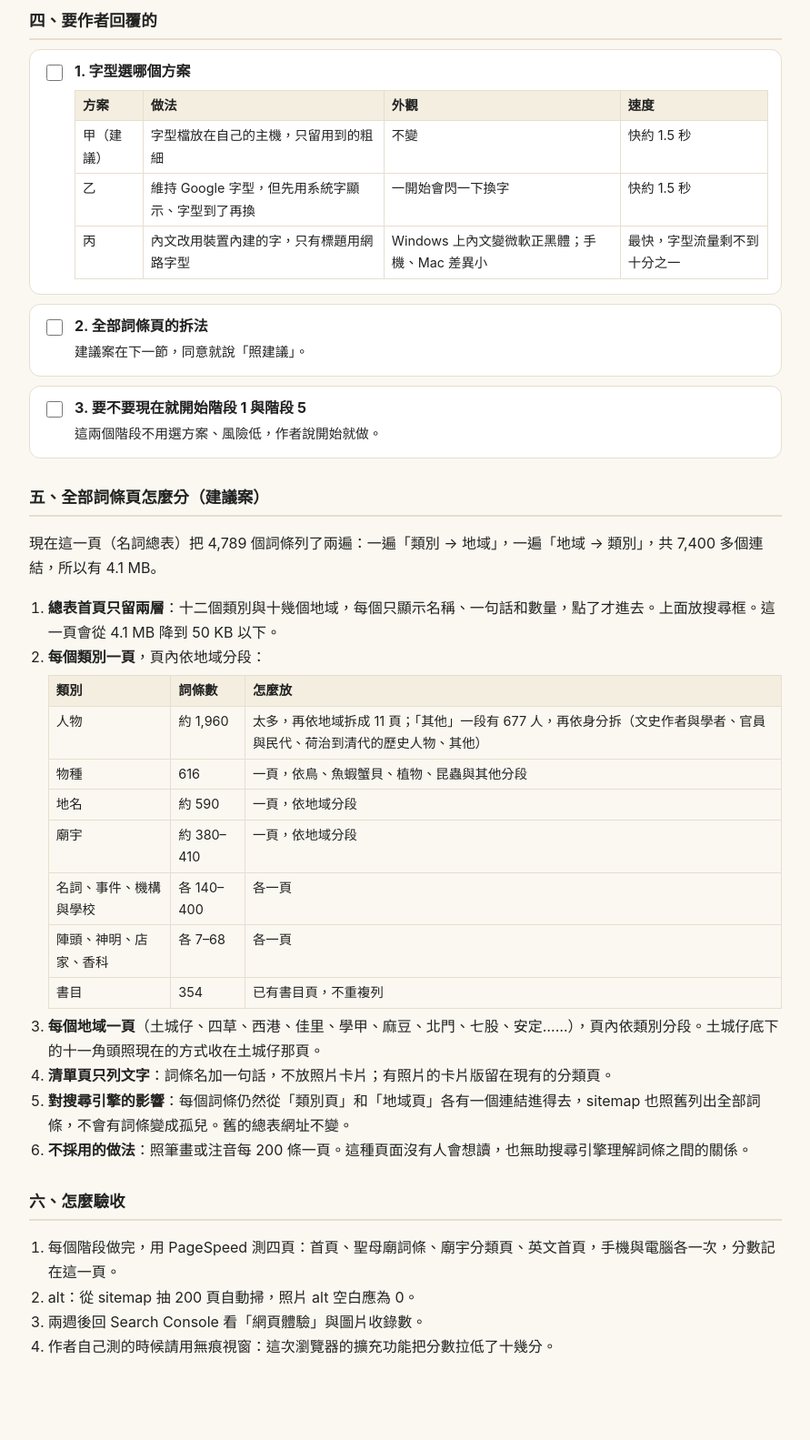
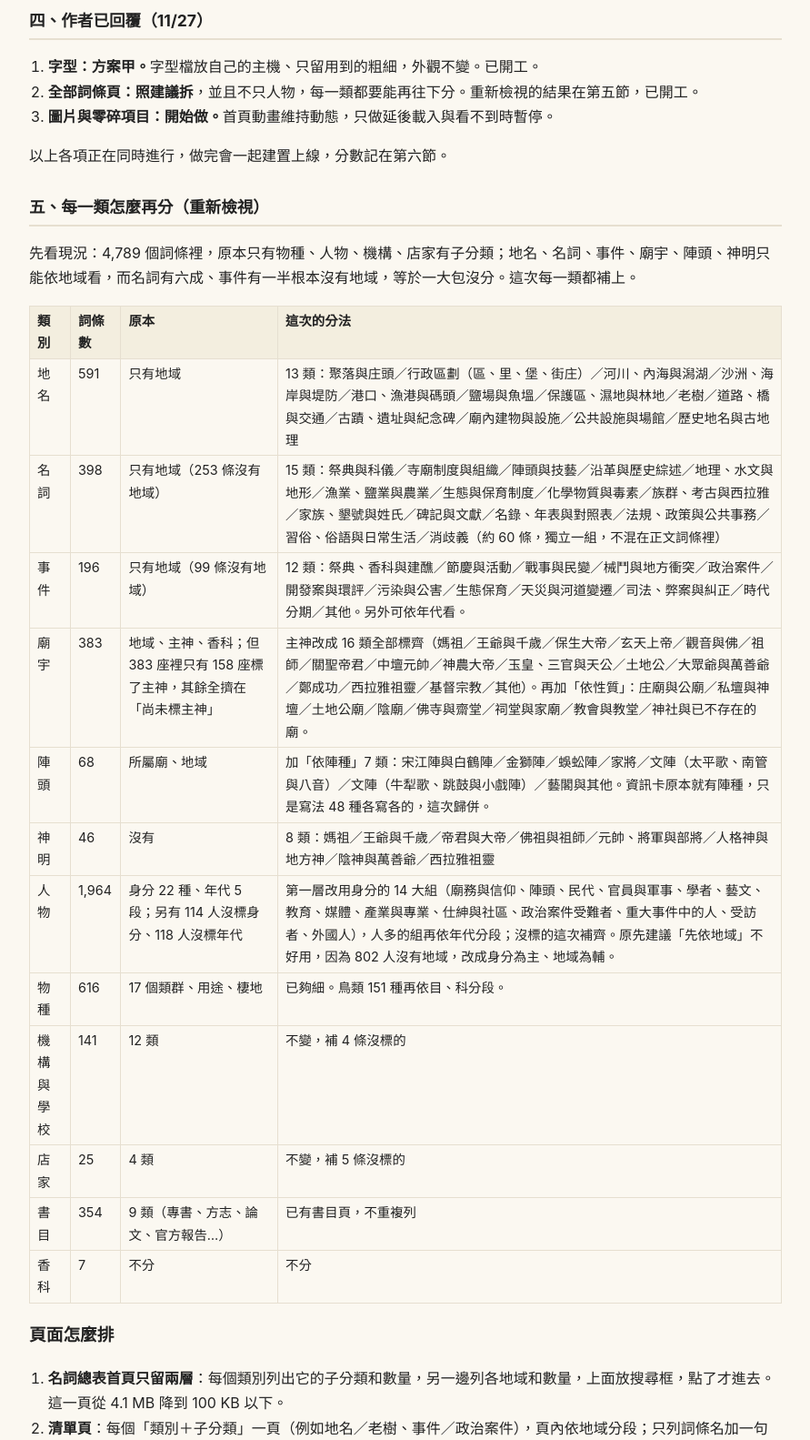
Before and after one commit to ken158ken/tucheng_dev, a plain HTML site: page 網站營運/2026-11-27_SEO與速度改善計畫.html in a window 1280 px wide. Shown: the part 2180-3763 px from the top of the page at 91% size, without its empty margins (194-1085 px from the left). Before the commit the page ends 3706 px from the top, so only its background shows below. Drawn offline with Linux system fonts and the light colour scheme.

Commit message:
交接網頁：作者回覆速度改善三件、各類子分類重新檢視
Co-Authored-By: Claude <noreply@anthropic.com>

```diff
--- a/網站營運/2026-11-27_SEO與速度改善計畫.html
+++ b/網站營運/2026-11-27_SEO與速度改善計畫.html
@@ -83,32 +83,43 @@ nav.jump{position:sticky;top:0;z-index:5;background:var(--bg);padding:8px 0;disp
 <li>導覽列有兩個都叫「內網」的連結，連到不同網址，改名或合併。</li>
 <li>結構化資料（給搜尋引擎看的詞條摘要）抽五種詞條各驗一次；圖片補上圖說、授權、作者，Google 圖片搜尋會顯示授權標示。</li></ol></div></div>
 
-<h2 id="ask">四、要作者回覆的</h2>
-<label class="it"><input type="checkbox" data-k="a1"><div><h3>1. 字型選哪個方案</h3>
-<table><tr><th>方案</th><th>做法</th><th>外觀</th><th>速度</th></tr>
-<tr><td>甲（建議）</td><td>字型檔放在自己的主機，只留用到的粗細</td><td>不變</td><td>快約 1.5 秒</td></tr>
-<tr><td>乙</td><td>維持 Google 字型，但先用系統字顯示、字型到了再換</td><td>一開始會閃一下換字</td><td>快約 1.5 秒</td></tr>
-<tr><td>丙</td><td>內文改用裝置內建的字，只有標題用網路字型</td><td>Windows 上內文變微軟正黑體；手機、Mac 差異小</td><td>最快，字型流量剩不到十分之一</td></tr></table></div></label>
-<label class="it"><input type="checkbox" data-k="a2"><div><h3>2. 全部詞條頁的拆法</h3><p>建議案在下一節，同意就說「照建議」。</p></div></label>
-<label class="it"><input type="checkbox" data-k="a3"><div><h3>3. 要不要現在就開始階段 1 與階段 5</h3><p>這兩個階段不用選方案、風險低，作者說開始就做。</p></div></label>
+<h2 id="ask">四、作者已回覆（11/27）</h2>
+<ol>
+<li><b>字型：方案甲。</b>字型檔放自己的主機、只留用到的粗細，外觀不變。已開工。</li>
+<li><b>全部詞條頁：照建議拆</b>，並且不只人物，每一類都要能再往下分。重新檢視的結果在第五節，已開工。</li>
+<li><b>圖片與零碎項目：開始做。</b>首頁動畫維持動態，只做延後載入與看不到時暫停。</li>
+</ol>
+<p>以上各項正在同時進行，做完會一起建置上線，分數記在第六節。</p>
 
-<h2 id="split">五、全部詞條頁怎麼分（建議案）</h2>
-<p>現在這一頁（名詞總表）把 4,789 個詞條列了兩遍：一遍「類別 → 地域」，一遍「地域 → 類別」，共 7,400 多個連結，所以有 4.1 MB。</p>
+<h2 id="split">五、每一類怎麼再分（重新檢視）</h2>
+<p>先看現況：4,789 個詞條裡，原本只有物種、人物、機構、店家有子分類；地名、名詞、事件、廟宇、陣頭、神明只能依地域看，而名詞有六成、事件有一半根本沒有地域，等於一大包沒分。這次每一類都補上。</p>
+<table><tr><th>類別</th><th>詞條數</th><th>原本</th><th>這次的分法</th></tr>
+<tr><td>地名</td><td>591</td><td>只有地域</td><td>13 類：聚落與庄頭／行政區劃（區、里、堡、街庄）／河川、內海與潟湖／沙洲、海岸與堤防／港口、漁港與碼頭／鹽場與魚塭／保護區、濕地與林地／老樹／道路、橋與交通／古蹟、遺址與紀念碑／廟內建物與設施／公共設施與場館／歷史地名與古地理</td></tr>
+<tr><td>名詞</td><td>398</td><td>只有地域（253 條沒有地域）</td><td>15 類：祭典與科儀／寺廟制度與組織／陣頭與技藝／沿革與歷史綜述／地理、水文與地形／漁業、鹽業與農業／生態與保育制度／化學物質與毒素／族群、考古與西拉雅／家族、墾號與姓氏／碑記與文獻／名錄、年表與對照表／法規、政策與公共事務／習俗、俗語與日常生活／消歧義（約 60 條，獨立一組，不混在正文詞條裡）</td></tr>
+<tr><td>事件</td><td>196</td><td>只有地域（99 條沒有地域）</td><td>12 類：祭典、香科與建醮／節慶與活動／戰事與民變／械鬥與地方衝突／政治案件／開發案與環評／污染與公害／生態保育／天災與河道變遷／司法、弊案與糾正／時代分期／其他。另外可依年代看。</td></tr>
+<tr><td>廟宇</td><td>383</td><td>地域、主神、香科；但 383 座裡只有 158 座標了主神，其餘全擠在「尚未標主神」</td><td>主神改成 16 類全部標齊（媽祖／王爺與千歲／保生大帝／玄天上帝／觀音與佛／祖師／關聖帝君／中壇元帥／神農大帝／玉皇、三官與天公／土地公／大眾爺與萬善爺／鄭成功／西拉雅祖靈／基督宗教／其他）。再加「依性質」：庄廟與公廟／私壇與神壇／土地公廟／陰廟／佛寺與齋堂／祠堂與家廟／教會與教堂／神社與已不存在的廟。</td></tr>
+<tr><td>陣頭</td><td>68</td><td>所屬廟、地域</td><td>加「依陣種」7 類：宋江陣與白鶴陣／金獅陣／蜈蚣陣／家將／文陣（太平歌、南管與八音）／文陣（牛犁歌、跳鼓與小戲陣）／藝閣與其他。資訊卡原本就有陣種，只是寫法 48 種各寫各的，這次歸併。</td></tr>
+<tr><td>神明</td><td>46</td><td>沒有</td><td>8 類：媽祖／王爺與千歲／帝君與大帝／佛祖與祖師／元帥、將軍與部將／人格神與地方神／陰神與萬善爺／西拉雅祖靈</td></tr>
+<tr><td>人物</td><td>1,964</td><td>身分 22 種、年代 5 段；另有 114 人沒標身分、118 人沒標年代</td><td>第一層改用身分的 14 大組（廟務與信仰、陣頭、民代、官員與軍事、學者、藝文、教育、媒體、產業與專業、仕紳與社區、政治案件受難者、重大事件中的人、受訪者、外國人），人多的組再依年代分段；沒標的這次補齊。原先建議「先依地域」不好用，因為 802 人沒有地域，改成身分為主、地域為輔。</td></tr>
+<tr><td>物種</td><td>616</td><td>17 個類群、用途、棲地</td><td>已夠細。鳥類 151 種再依目、科分段。</td></tr>
+<tr><td>機構與學校</td><td>141</td><td>12 類</td><td>不變，補 4 條沒標的</td></tr>
+<tr><td>店家</td><td>25</td><td>4 類</td><td>不變，補 5 條沒標的</td></tr>
+<tr><td>書目</td><td>354</td><td>9 類（專書、方志、論文、官方報告…）</td><td>已有書目頁，不重複列</td></tr>
+<tr><td>香科</td><td>7</td><td>不分</td><td>不分</td></tr></table>
+
+<h3>頁面怎麼排</h3>
 <ol>
-<li><b>總表首頁只留兩層</b>：十二個類別與十幾個地域，每個只顯示名稱、一句話和數量，點了才進去。上面放搜尋框。這一頁會從 4.1 MB 降到 50 KB 以下。</li>
-<li><b>每個類別一頁</b>，頁內依地域分段：
-<table><tr><th>類別</th><th>詞條數</th><th>怎麼放</th></tr>
-<tr><td>人物</td><td>約 1,960</td><td>太多，再依地域拆成 11 頁；「其他」一段有 677 人，再依身分拆（文史作者與學者、官員與民代、荷治到清代的歷史人物、其他）</td></tr>
-<tr><td>物種</td><td>616</td><td>一頁，依鳥、魚蝦蟹貝、植物、昆蟲與其他分段</td></tr>
-<tr><td>地名</td><td>約 590</td><td>一頁，依地域分段</td></tr>
-<tr><td>廟宇</td><td>約 380–410</td><td>一頁，依地域分段</td></tr>
-<tr><td>名詞、事件、機構與學校</td><td>各 140–400</td><td>各一頁</td></tr>
-<tr><td>陣頭、神明、店家、香科</td><td>各 7–68</td><td>各一頁</td></tr>
-<tr><td>書目</td><td>354</td><td>已有書目頁，不重複列</td></tr></table></li>
-<li><b>每個地域一頁</b>（土城仔、四草、西港、佳里、學甲、麻豆、北門、七股、安定……），頁內依類別分段。土城仔底下的十一角頭照現在的方式收在土城仔那頁。</li>
-<li><b>清單頁只列文字</b>：詞條名加一句話，不放照片卡片；有照片的卡片版留在現有的分類頁。</li>
-<li><b>對搜尋引擎的影響</b>：每個詞條仍然從「類別頁」和「地域頁」各有一個連結進得去，sitemap 也照舊列出全部詞條，不會有詞條變成孤兒。舊的總表網址不變。</li>
-<li><b>不採用的做法</b>：照筆畫或注音每 200 條一頁。這種頁面沒有人會想讀，也無助搜尋引擎理解詞條之間的關係。</li>
+<li><b>名詞總表首頁只留兩層</b>：每個類別列出它的子分類和數量，另一邊列各地域和數量，上面放搜尋框，點了才進去。這一頁從 4.1 MB 降到 100 KB 以下。</li>
+<li><b>清單頁</b>：每個「類別＋子分類」一頁（例如地名／老樹、事件／政治案件），頁內依地域分段；只列詞條名加一句話，不放照片。一頁超過約 400 條才再分，依地域或年代，不用筆畫、注音。</li>
+<li><b>每個地域一頁</b>，頁內依類別分段。十一角頭照舊收在土城仔底下。</li>
+<li><b>現有的類別頁</b>（有照片卡片的那種）加上「依類型」切換並設為預設；每組只先出十幾張卡片，其餘用「看全部」連到清單頁，廟宇頁才不會再是 2 MB。</li>
+<li><b>對搜尋引擎</b>：每個詞條至少從一個清單頁連得到，sitemap 照舊，舊網址不變。</li>
+</ol>
+
+<h3>請作者有空時看的</h3>
+<ol>
+<li>上表的類別名稱與切法有沒有不順的，例如「廟內建物與設施」要不要從地名搬到廟宇底下、「消歧義」要不要整組從總表拿掉。</li>
+<li>分類是逐條判讀標上去的，上線後看到放錯類的詞條，直接講詞條名和該去的類別即可。</li>
 </ol>
 
 <h2 id="check">六、怎麼驗收</h2>
```
Also changed, not shown: index.html (+2 -2 lines), 人肉查核/2026-11-27_回現場補拍與等作者決定.html (+2 -1 lines).
